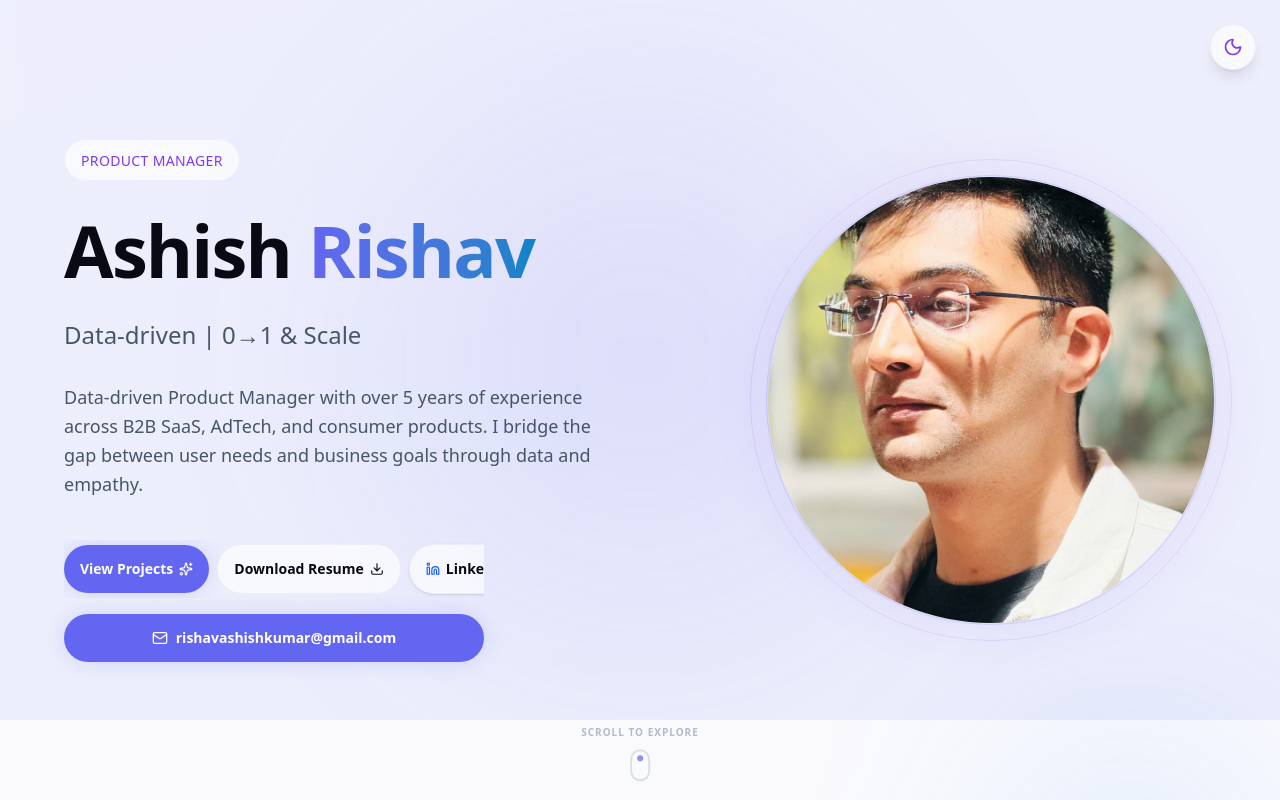
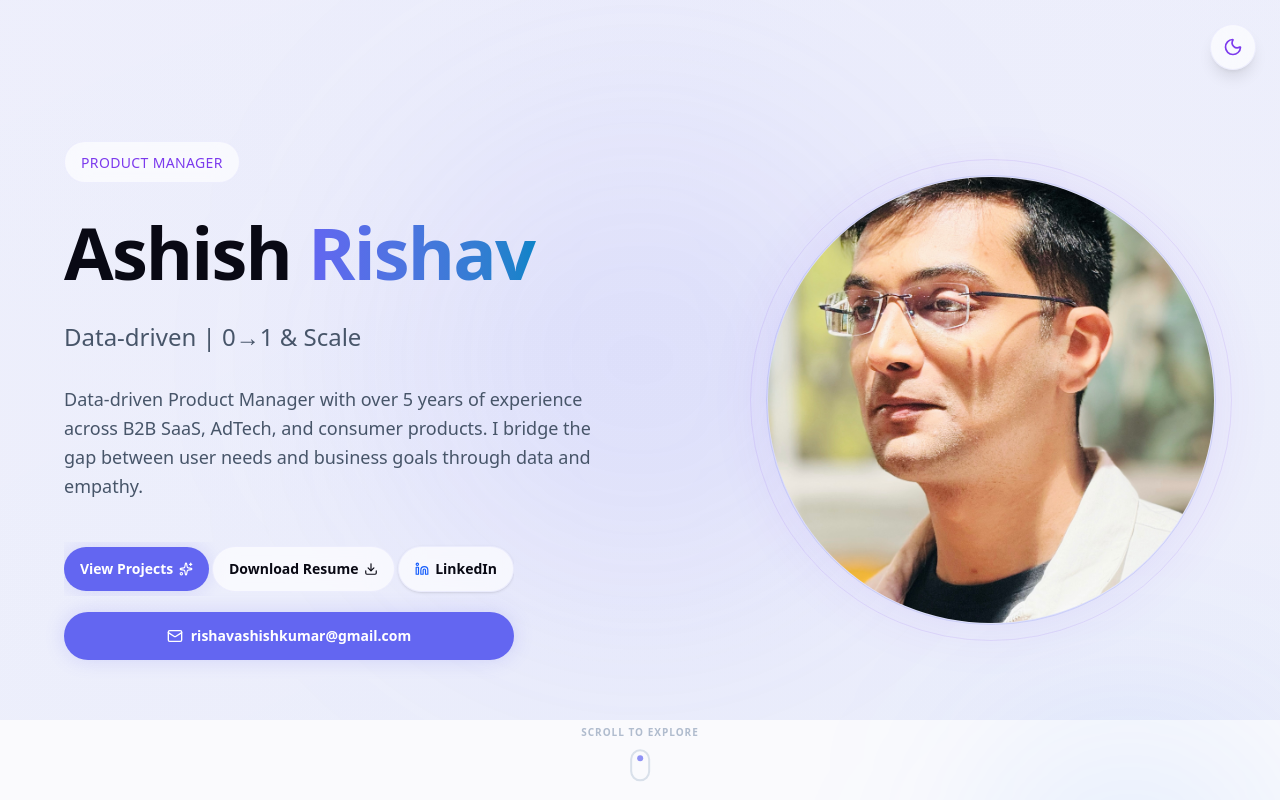
Before and after one commit to akrishav/portfolio1, a Next.js app: page / in a window 1280 px wide. Shown: the top 800 px of the page. Built offline with nearby package versions, Linux system fonts and the light colour scheme.

Commit message:
fix: adjust hero buttons sizes and spacing to prevent linkedin cut off on narrow viewports

```diff
--- a/src/components/Hero.tsx
+++ b/src/components/Hero.tsx
@@ -46,11 +46,11 @@ export default function Hero() {
                         I bridge the gap between user needs and business goals through data and empathy.
                     </p>
 
-                    <div className="w-full max-w-[420px] mx-auto lg:mx-0 mt-8">
-                        <div className="flex flex-row flex-nowrap gap-2 justify-between items-center w-full overflow-x-auto no-scrollbar py-1">
+                    <div className="w-full max-w-[450px] mx-auto lg:mx-0 mt-8">
+                        <div className="flex flex-row flex-nowrap gap-2 lg:gap-0 justify-center lg:justify-between items-center w-full overflow-x-auto no-scrollbar py-1">
                             <a
                                 href="#projects"
-                                className="flex-shrink-0 px-3 sm:px-4 py-2.5 sm:py-3.5 bg-primary hover:bg-primary/90 text-white rounded-full font-semibold text-[11px] sm:text-xs md:text-sm transition-all shadow-[0_0_20px_rgba(99,102,241,0.2)] hover:shadow-[0_0_30px_rgba(99,102,241,0.4)] flex items-center justify-center gap-1 sm:gap-1.5 cursor-pointer"
+                                className="flex-shrink-0 px-2.5 sm:px-4 py-2 sm:py-3 bg-primary hover:bg-primary/90 text-white rounded-full font-semibold text-[10px] sm:text-xs md:text-sm transition-all shadow-[0_0_20px_rgba(99,102,241,0.2)] hover:shadow-[0_0_30px_rgba(99,102,241,0.4)] flex items-center justify-center gap-1 sm:gap-1.5 cursor-pointer"
                             >
                                 View Projects
                                 <Sparkles className="w-3 h-3 sm:w-3.5 sm:h-3.5" />
@@ -59,7 +59,7 @@ export default function Hero() {
                                 href="https://drive.google.com/file/d/1HkSGa129niGQKm1nofJVWjGNFeT0Z7n9/view?usp=sharing"
                                 target="_blank"
                                 rel="noopener noreferrer"
-                                className="flex-shrink-0 px-3 sm:px-4 py-2.5 sm:py-3.5 border border-glass-border bg-glass-bg hover:bg-slate-100/50 hover:text-primary dark:hover:text-white dark:hover:bg-white/5 text-foreground rounded-full font-semibold text-[11px] sm:text-xs md:text-sm transition-all backdrop-blur-md flex items-center justify-center gap-1 sm:gap-1.5 cursor-pointer"
+                                className="flex-shrink-0 px-2.5 sm:px-4 py-2 sm:py-3 border border-glass-border bg-glass-bg hover:bg-slate-100/50 hover:text-primary dark:hover:text-white dark:hover:bg-white/5 text-foreground rounded-full font-semibold text-[10px] sm:text-xs md:text-sm transition-all backdrop-blur-md flex items-center justify-center gap-1 sm:gap-1.5 cursor-pointer"
                             >
                                 Download Resume
                                 <Download className="w-3 h-3 sm:w-3.5 sm:h-3.5" />
@@ -68,7 +68,7 @@ export default function Hero() {
                                 href="https://www.linkedin.com/in/akrishav/"
                                 target="_blank"
                                 rel="noopener noreferrer"
-                                className="flex-shrink-0 px-3 sm:px-4 py-2.5 sm:py-3.5 border border-glass-border bg-glass-bg hover:bg-slate-100/50 hover:text-primary dark:hover:text-white dark:hover:bg-white/5 text-foreground rounded-full font-semibold text-[11px] sm:text-xs md:text-sm transition-all backdrop-blur-md flex items-center justify-center gap-1 sm:gap-1.5 cursor-pointer shadow-sm"
+                                className="flex-shrink-0 px-2.5 sm:px-4 py-2 sm:py-3 border border-glass-border bg-glass-bg hover:bg-slate-100/50 hover:text-primary dark:hover:text-white dark:hover:bg-white/5 text-foreground rounded-full font-semibold text-[10px] sm:text-xs md:text-sm transition-all backdrop-blur-md flex items-center justify-center gap-1 sm:gap-1.5 cursor-pointer shadow-sm"
                             >
                                 <Linkedin className="w-3 h-3 sm:w-3.5 sm:h-3.5 text-blue-600 dark:text-blue-400" />
                                 LinkedIn
```
